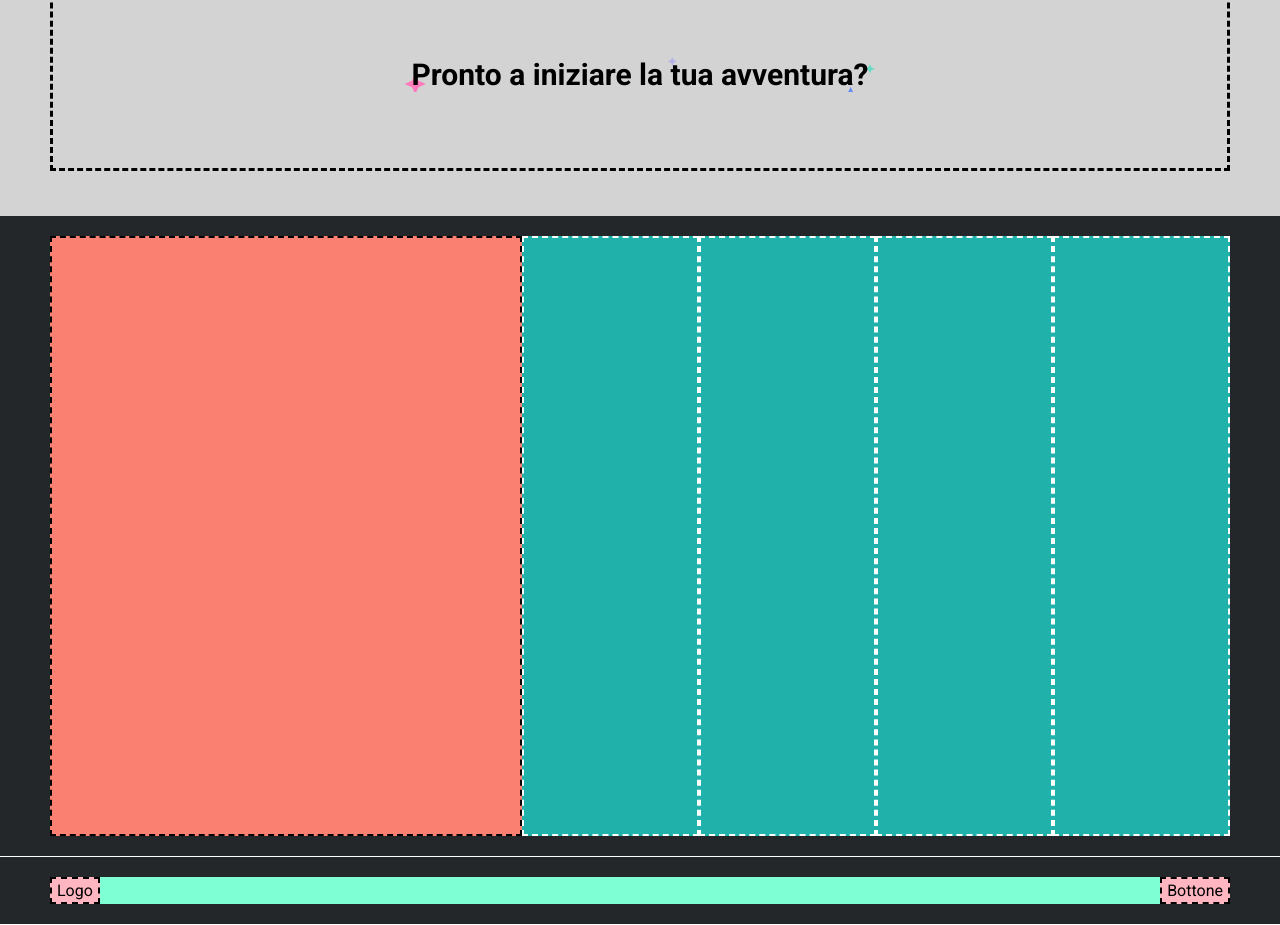
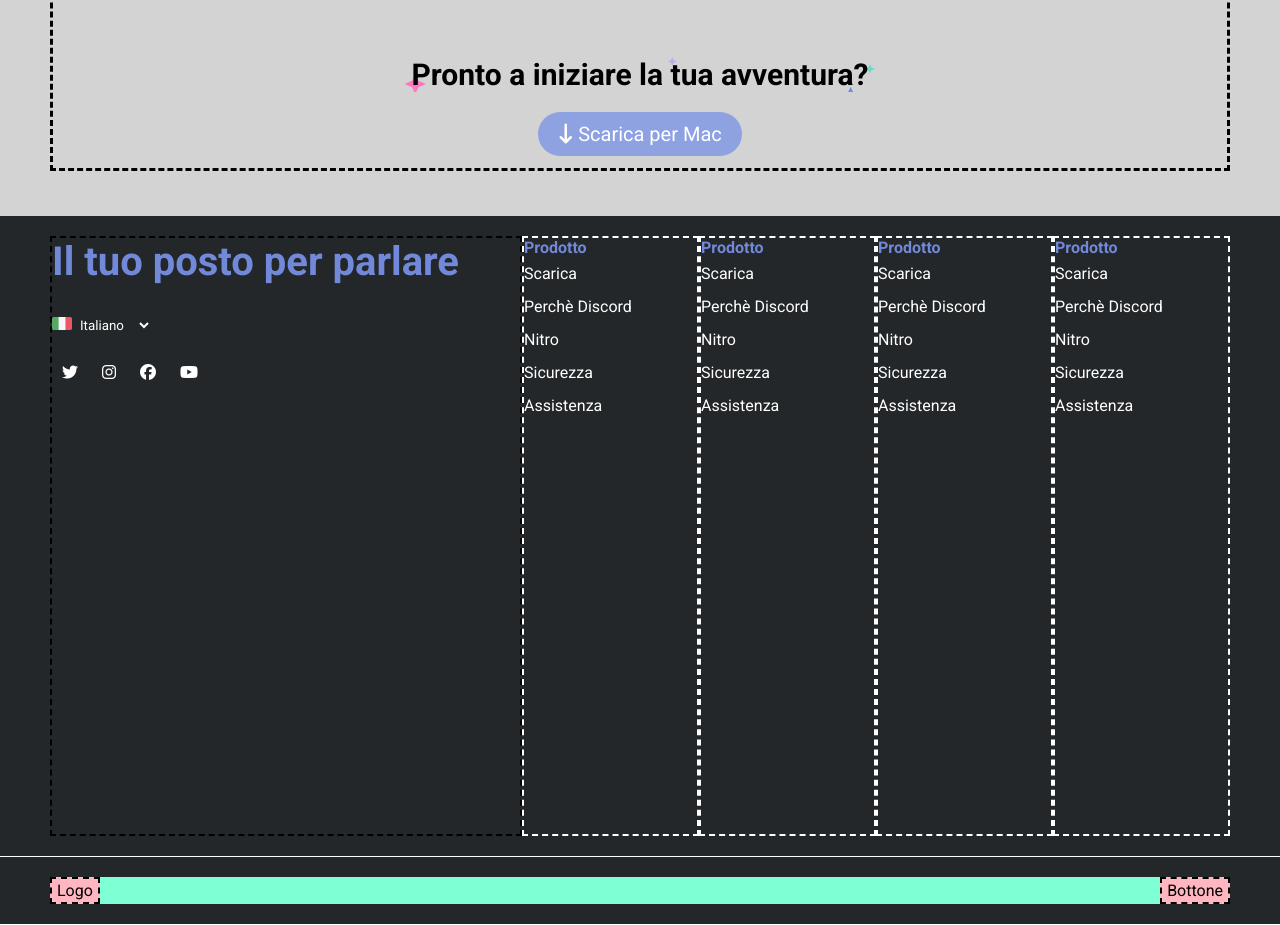
Before and after one commit to Fabrizio-padula-hub/htmlcss-discord, a plain HTML site: page index.html in a window 1280 px wide. Shown: the part 2936-3861 px from the top of the page. Drawn offline with Linux system fonts and the light colour scheme.

Commit message:
feat: add text footer

```diff
--- a/index.html
+++ b/index.html
@@ -108,6 +108,10 @@
                 <div class="img">
                     <h3>Pronto a iniziare la tua avventura?</h3>
                 </div>
+                <a href="#" class="btn white fine">
+                    <i class="fa-solid fa-arrow-down-long"></i>
+                    Scarica per Mac
+                 </a>
             </div>
         </section>
         <!-- fine Video e audio -->
@@ -116,11 +120,71 @@
         <!-- Sezione-1 -->
         <section class="widget">
             <div class="rectangle-container">
-                <div class="rectangle rectangle-main"></div>
-                <div class="rectangle rectangle-small"></div>
-                <div class="rectangle rectangle-small"></div>
-                <div class="rectangle rectangle-small"></div>
-                <div class="rectangle rectangle-small"></div>
+                <div class="rectangle rectangle-main">
+                    <h2>
+                        Il tuo posto per parlare
+                    </h2>
+                    <img class="bandiera" src="./img/ita.png" alt="">
+                    <select name="lingua" id="lingua">
+                        <option value="">Italiano</option>
+                        <option value="">Tedesco</option>
+                        <option value="">Spagnolo</option>
+                    </select>
+                    <div class="social">
+                        <i class="fa-brands fa-twitter"></i>
+                        <i class="fa-brands fa-instagram"></i>
+                        <i class="fa-brands fa-facebook"></i>
+                        <i class="fa-brands fa-youtube"></i>
+                    </div>
+                </div>
+                <div class="rectangle rectangle-small">
+                    <div>
+                        <h4>Prodotto</h4>
+                        <ul>
+                            <li>Scarica</li>
+                            <li>Perchè Discord</li>
+                            <li>Nitro</li>
+                            <li>Sicurezza</li>
+                            <li>Assistenza</li>
+                        </ul>
+                    </div>
+                </div>
+                <div class="rectangle rectangle-small">
+                    <div>
+                        <h4>Prodotto</h4>
+                        <ul>
+                            <li>Scarica</li>
+                            <li>Perchè Discord</li>
+                            <li>Nitro</li>
+                            <li>Sicurezza</li>
+                            <li>Assistenza</li>
+                        </ul>
+                    </div>
+                </div>
+                <div class="rectangle rectangle-small">
+                    <div>
+                        <h4>Prodotto</h4>
+                        <ul>
+                            <li>Scarica</li>
+                            <li>Perchè Discord</li>
+                            <li>Nitro</li>
+                            <li>Sicurezza</li>
+                            <li>Assistenza</li>
+                        </ul>
+                    </div>
+                </div>
+                <div class="rectangle rectangle-small">
+                    <div>
+                        <h4>Prodotto</h4>
+                        <ul>
+                            <li>Scarica</li>
+                            <li>Perchè Discord</li>
+                            <li>Nitro</li>
+                            <li>Sicurezza</li>
+                            <li>Assistenza</li>
+                        </ul>
+                    </div>
+                </div>
             </div>
         </section>
         <!-- fine Sezione-1 -->
--- a/style.css
+++ b/style.css
@@ -11,6 +11,14 @@
 /*--------------------
     GENERAL
 --------------------*/
+header{
+    min-height: 60px;
+    background-color: #265EE8;
+    padding: 20px 0px;
+}
+footer{
+    background-color: #23272a;
+}
 .wrapper{
     max-width: 1180px;
     min-height: 400px;
@@ -64,6 +72,10 @@ h3{
     background-repeat: no-repeat;
     background-position: center top;
     background-size: 40%;
+    margin-bottom: 30px;
+}
+h4{
+    color: #7289da
 }
 p{
     font-size: 18px;
@@ -71,6 +83,9 @@ p{
 }
 header{
     color: #ffffff;
+}
+footer h2{
+    color: #7289da;
 }
 
 /*--------------------
@@ -92,11 +107,6 @@ header{
 /*--------------------
     HEADER
 --------------------*/
-header{
-    min-height: 60px;
-    background-color: #265EE8;
-    padding: 20px 0px;
-}
 .container-link{
     display: flex;
     justify-content: space-between;
@@ -149,17 +159,17 @@ header{
 .bg-gen.lightgrey.center{
     text-align: center;
 }
+.btn.white.fine{
+    background-color: #8ea1e1;
+    color: #ffffff;
+}
 /*--------------------
     FOOTER
 --------------------*/
-footer{
-    background-color: #23272a;
-}
 .widget{
     max-width: 1180px;
     margin: 0 auto;
     padding: 20px 0px;
-    /* border-bottom: 1px solid; */
 }
 .rectangle-container {
     display: flex;
@@ -170,11 +180,9 @@ footer{
 }
 .rectangle-main {
     width: 40%;
-    background-color: salmon;
 }
 .rectangle-small {
     width: calc(60% / 4);
-    background-color: #20b2aa;
     border: 2px dashed #ffffff;
 }
 .divider {
@@ -189,3 +197,21 @@ footer{
     background-color: #ffb6c1;
     border: 2px dashed black;
 }
+.bandiera{
+    width: 20px;
+}
+#lingua{
+    background-color: transparent;
+    border: none;
+    color: #ffffff;
+    margin-bottom: 20px;
+}
+.social i{
+    color: #fff;
+    padding: 10px;
+}
+.rectangle-small li{
+    color: #ffffff;
+    padding: 7px 0px;
+    list-style: none;
+}
```
Also changed, not shown: img/ita.png (added).
